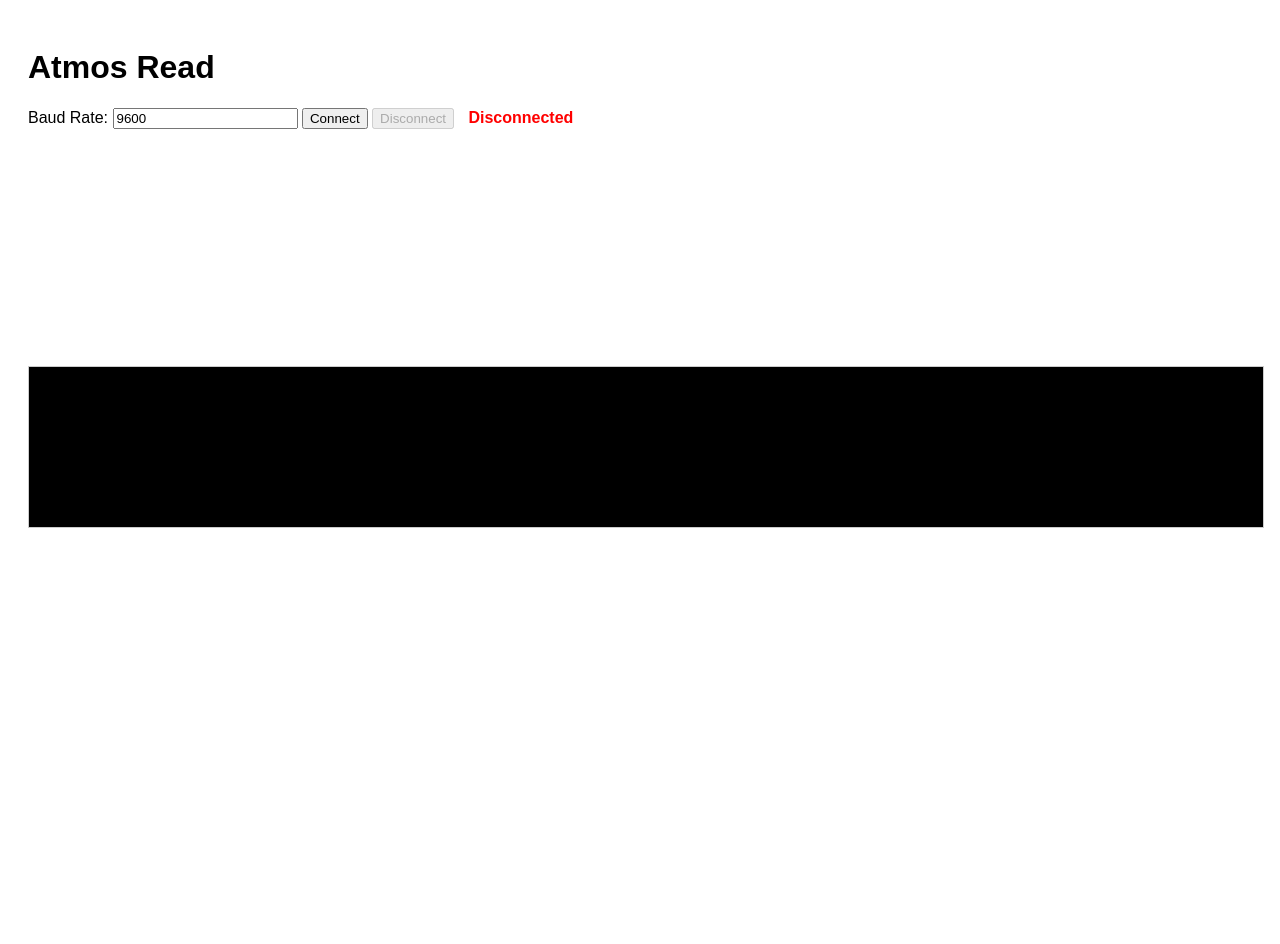
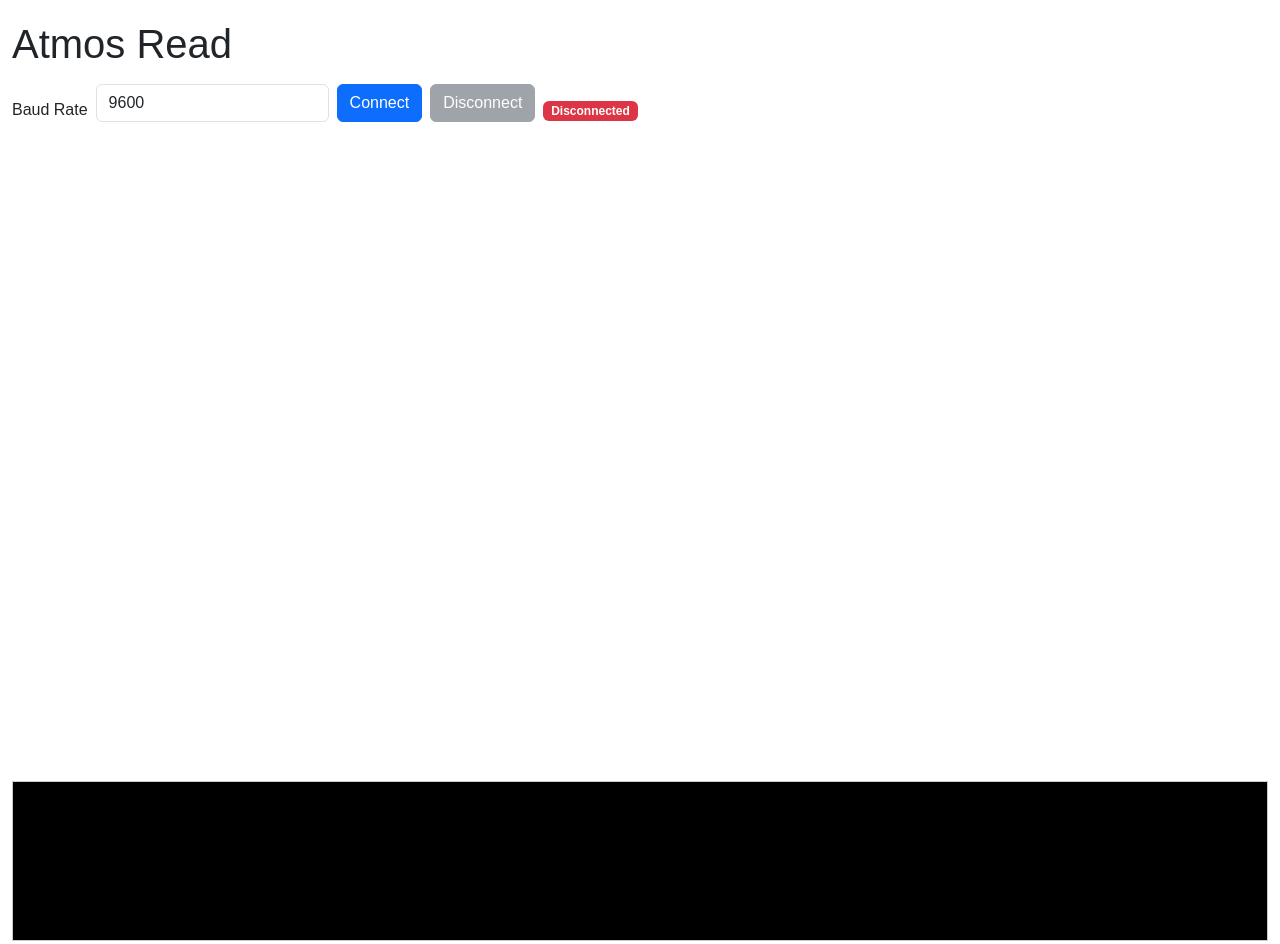
Before and after one commit to edavidfs/atmos_read, a plain HTML site: page index.html in a window 1280 px wide. Before the commit the page ends 800 px from the top, so only its background shows below. Drawn offline with nearby package versions, Linux system fonts and the light colour scheme.

Commit message:
Style with Bootstrap and fix layout

```diff
--- a/index.html
+++ b/index.html
@@ -4,21 +4,35 @@
     <meta charset="UTF-8">
     <meta name="viewport" content="width=device-width, initial-scale=1.0">
     <title>Atmos Read</title>
+    <link href="https://cdn.jsdelivr.net/npm/bootstrap@5.3.0/dist/css/bootstrap.min.css" rel="stylesheet">
     <link rel="stylesheet" href="style.css">
     <script src="https://cdn.jsdelivr.net/npm/chart.js"></script>
 </head>
-<body>
-    <h1>Atmos Read</h1>
-    <div id="controls">
-        <label>Baud Rate:
-            <input type="number" id="baudrate" value="9600">
-        </label>
-        <button id="connect">Connect</button>
-        <button id="disconnect" disabled>Disconnect</button>
-        <span id="status" class="status disconnected">Disconnected</span>
+<body class="container-fluid h-100 d-flex flex-column">
+    <h1 class="mb-3">Atmos Read</h1>
+    <div id="controls" class="mb-3">
+        <div class="row g-2 align-items-end">
+            <div class="col-auto">
+                <label for="baudrate" class="form-label mb-0">Baud Rate</label>
+            </div>
+            <div class="col-auto">
+                <input type="number" id="baudrate" class="form-control" value="9600">
+            </div>
+            <div class="col-auto">
+                <button id="connect" class="btn btn-primary">Connect</button>
+            </div>
+            <div class="col-auto">
+                <button id="disconnect" class="btn btn-secondary" disabled>Disconnect</button>
+            </div>
+            <div class="col-auto">
+                <span id="status" class="badge bg-danger">Disconnected</span>
+            </div>
+        </div>
     </div>
-    <canvas id="chart" width="400" height="200"></canvas>
-    <pre id="terminal" class="terminal"></pre>
+    <div class="flex-grow-1 mb-2">
+        <canvas id="chart" class="w-100 h-100"></canvas>
+    </div>
+    <pre id="terminal" class="terminal mb-2 flex-shrink-0"></pre>
     <script src="script.js"></script>
 </body>
 </html>
--- a/script.js
+++ b/script.js
@@ -37,8 +37,8 @@ async function connect() {
         connectButton.disabled = true;
         disconnectButton.disabled = false;
         statusSpan.textContent = 'Connected';
-        statusSpan.classList.remove('disconnected');
-        statusSpan.classList.add('connected');
+        statusSpan.classList.remove('bg-danger');
+        statusSpan.classList.add('bg-success');
     } catch (err) {
         console.error('Connection error', err);
     }
@@ -60,8 +60,8 @@ async function disconnect() {
         connectButton.disabled = false;
         disconnectButton.disabled = true;
         statusSpan.textContent = 'Disconnected';
-        statusSpan.classList.remove('connected');
-        statusSpan.classList.add('disconnected');
+        statusSpan.classList.remove('bg-success');
+        statusSpan.classList.add('bg-danger');
     }
 }
 
--- a/style.css
+++ b/style.css
@@ -1,14 +1,24 @@
 body {
     font-family: Arial, sans-serif;
     padding: 20px;
+    height: 100vh;
+    display: flex;
+    flex-direction: column;
+    box-sizing: border-box;
+    overflow: hidden;
 }
 #controls {
     margin-bottom: 20px;
 }
 
+#chart {
+    flex: 1 1 auto;
+}
+
+
 .terminal {
     width: 100%;
-    height: 150px;
+    height: 20vh;
     background: #000;
     color: #0f0;
     padding: 5px;
@@ -17,14 +27,3 @@ body {
     font-family: monospace;
     border: 1px solid #ccc;
 }
-
-.status {
-    margin-left: 10px;
-    font-weight: bold;
-}
-.status.connected {
-    color: green;
-}
-.status.disconnected {
-    color: red;
-}
```
Also changed, not shown: 1 other file.
